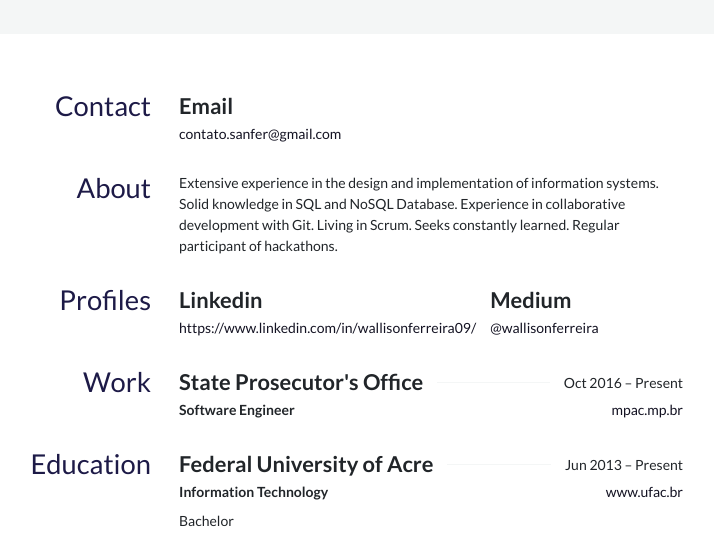
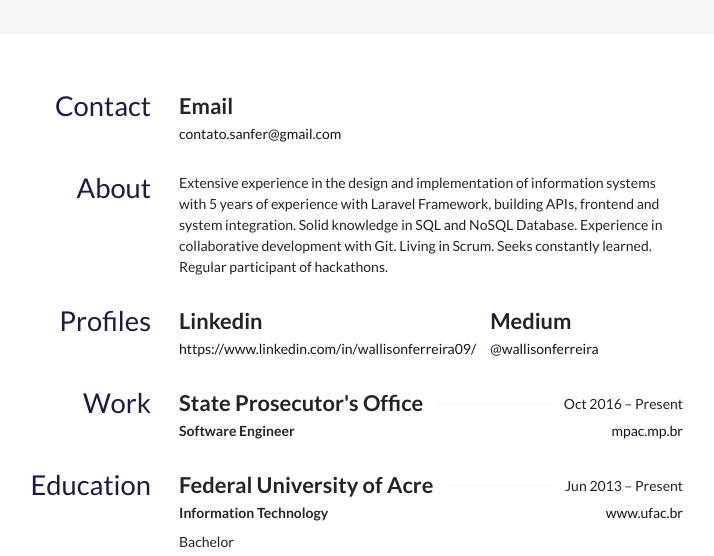
Before and after one commit to wallisonferreira/wallisonferreira.github.io, a website: page index.html in a window 1280 px wide. Shown: the part 170-726 px from the top of the page, without its empty margins (307-1021 px from the left). Drawn offline with Linux system fonts and the light colour scheme.

Commit message:
Update index.html

```diff
--- a/index.html
+++ b/index.html
@@ -237,7 +237,7 @@ blockquote > * + * {
         <section id="about">
           <h3>About</h3>
           <article>
-            <p>Extensive experience in the design and implementation of information systems. Solid knowledge in SQL and NoSQL Database. Experience in collaborative development with Git. Living in Scrum. Seeks constantly learned. Regular participant of hackathons.</p>
+            <p>Extensive experience in the design and implementation of information systems with 5 years of experience with Laravel Framework, building APIs, frontend and system integration. Solid knowledge in SQL and NoSQL Database. Experience in collaborative development with Git. Living in Scrum. Seeks constantly learned. Regular participant of hackathons.</p>
           </article>
         </section>
         <section id="profiles">
```
